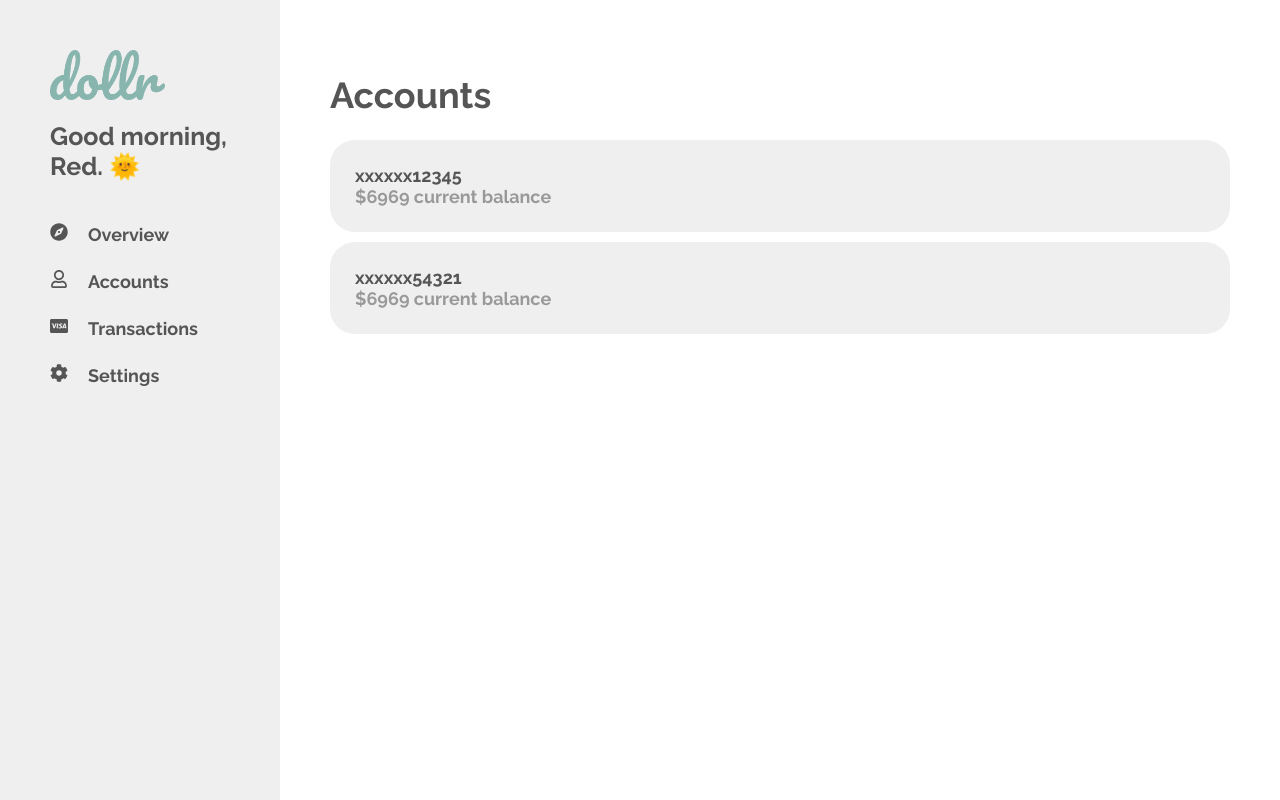
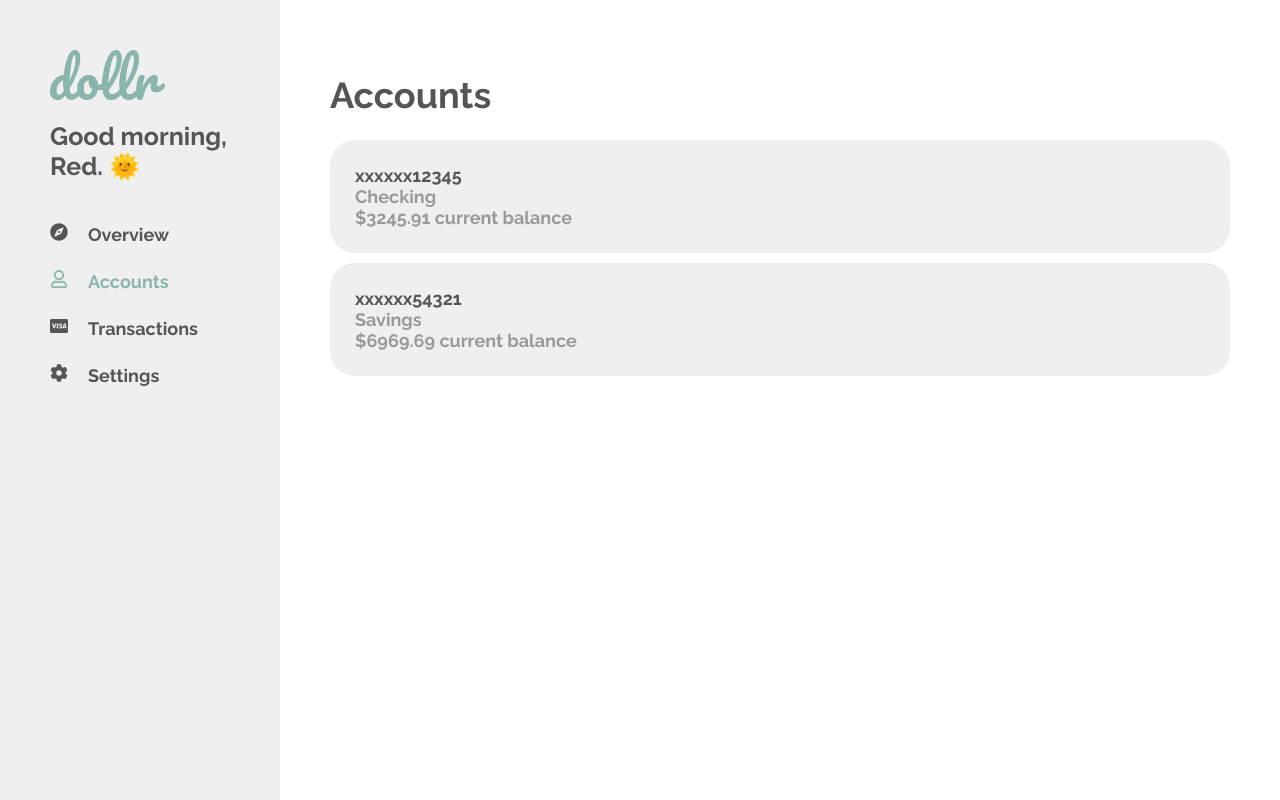
Before and after one commit to redoral/ams-fe, a React (Create React App) app: page / in a window 1280 px wide. Built offline with nearby package versions, Linux system fonts and the light colour scheme.

Commit message:
Tweaks to dashboard and accounts

```diff
--- a/src/components/Accounts/Accounts.jsx
+++ b/src/components/Accounts/Accounts.jsx
@@ -1,16 +1,17 @@
+import axios from 'axios';
 import React from 'react';
 
 const AccountsComponent = (props) => {
-
-
     const fakeData = [{
         account_number: 12345,
-        current_balance: 6969.00,
+        current_balance: 3245.91,
+        type: 'Checking',
         customer_id: 1
     },
     {
         account_number: 54321,
-        current_balance: 6969.00,
+        current_balance: 6969.69,
+        type: 'Savings',
         customer_id: 1
     }];
 
@@ -19,6 +20,7 @@ const AccountsComponent = (props) => {
         {fakeData.map(account => {
             return <div className='account-item'>
                 <span className='account-num-text'>xxxxxx{account.account_number}</span>
+                <span className='balance-text'>{account.type}</span>
                 <span className='balance-text'>${account.current_balance} current balance</span>
 
             </div>
--- a/src/screens/Dashboard/Dashboard.css
+++ b/src/screens/Dashboard/Dashboard.css
@@ -39,9 +39,11 @@
     transition: color 0.5s ease;
 }
 
-.nav-item:hover {
-    color: #96C7C1;
+.nav-item:hover,
+.nav-item-active {
+    color: #89B5AF;
 }
+
 
 .nav-icon {
     margin-right: 20px;
--- a/src/screens/Dashboard/Dashboard.jsx
+++ b/src/screens/Dashboard/Dashboard.jsx
@@ -12,10 +12,10 @@ const DashboardScreen = () => {
             <img src={logo} className='sidebar-logo' />
             <h1 className='sidebar-greeting'>Good morning,<br />Red. 🌞</h1>
             <div className='sidebar-nav'>
-                <span className='nav-item'><FaCompass className='nav-icon' />Overview</span>
-                <span className='nav-item'><FaRegUser className='nav-icon' />Accounts</span>
-                <span className='nav-item'><FaCcVisa className='nav-icon' />Transactions</span>
-                <span className='nav-item'><FaCog className='nav-icon' />Settings</span>
+                <span className={nav === 'overview' ? 'nav-item-active nav-item' : 'nav-item'}><FaCompass className='nav-icon' />Overview</span>
+                <span className={nav === 'accounts' ? 'nav-item-active nav-item' : 'nav-item'}><FaRegUser className='nav-icon' />Accounts</span>
+                <span className={nav === 'transactions' ? 'nav-item-active nav-item' : 'nav-item'}><FaCcVisa className='nav-icon' />Transactions</span>
+                <span className={nav === 'settings' ? 'nav-item-active nav-item' : 'nav-item'}><FaCog className='nav-icon' />Settings</span>
             </div>
         </div>
         <div className='dashboard-main-page'>
```
